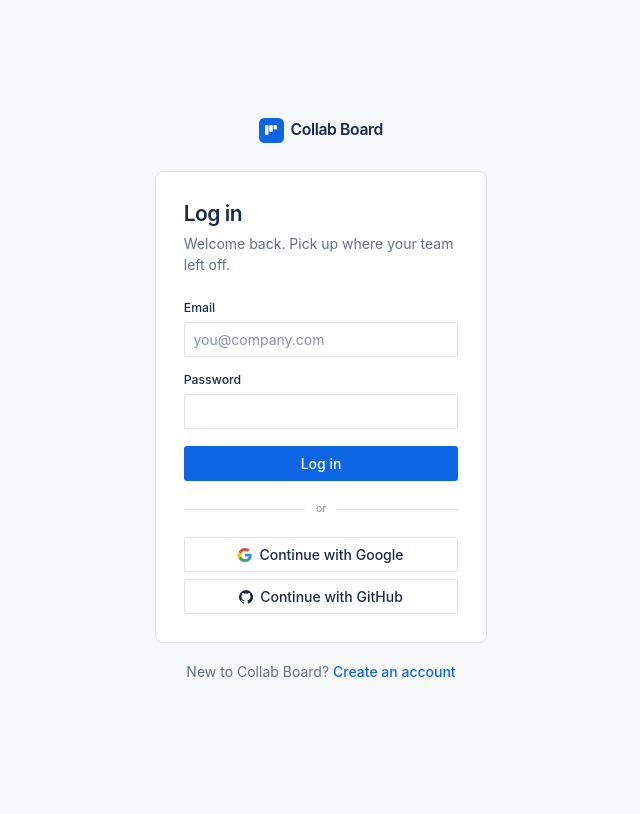
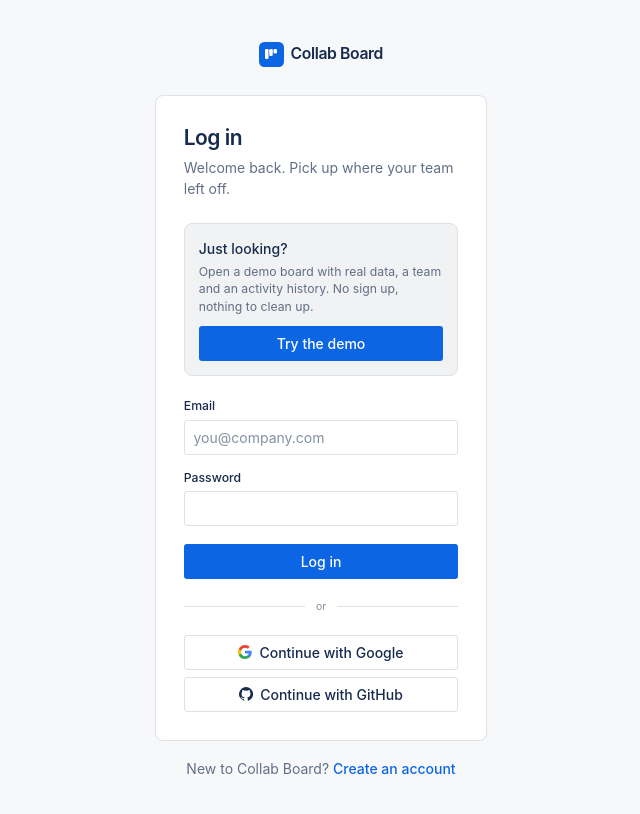
Before and after one commit to AhmedGamall1/KANBAN, a React (Vite) app in the folder web/: page /login in a window 1280 px wide. Shown: the top 814 px of the page, without its empty margins (319-959 px from the left). Built offline with nearby package versions, Linux system fonts and the light colour scheme; no server answers; what @dnd-kit/dom, @dnd-kit/react would draw is missing.

Commit message:
feat(web/auth): add a guest demo entry to the login screen

```diff
--- a/web/src/auth/useAuth.ts
+++ b/web/src/auth/useAuth.ts
@@ -65,6 +65,13 @@
   });
 }
 
+export function useGuestLogin() {
+  return useMutation({
+    mutationFn: () =>
+      api.post<{ user: AuthUser; boardId: string }>("/auth/guest"),
+  });
+}
+
 export function useLogout() {
   const client = useQueryClient();
 
--- /dev/null
+++ b/web/src/components/auth/DemoEntry.tsx
@@ -0,0 +1,57 @@
+import { useQueryClient } from "@tanstack/react-query";
+import { meQueryKey, useGuestLogin } from "@/auth/useAuth";
+import { buttonClasses } from "@/components/ui/buttonStyles";
+import { ApiError } from "@/lib/api";
+
+interface DemoEntryProps {
+  onStarted: (boardId: string) => void;
+}
+
+export default function DemoEntry({ onStarted }: DemoEntryProps) {
+  const client = useQueryClient();
+  const guest = useGuestLogin();
+
+  const error = guest.error
+    ? guest.error instanceof ApiError
+      ? guest.error.message
+      : "Could not start the demo. Please try again."
+    : null;
+
+  function start() {
+    guest.mutate(undefined, {
+      onSuccess: ({ user, boardId }) => {
+        client.setQueryData(meQueryKey, user);
+        onStarted(boardId);
+      },
+    });
+  }
+
+  return (
+    <div className="mb-6 rounded-card border border-line bg-subtle p-4">
+      <p className="font-medium text-ink">Just looking?</p>
+      <p className="mt-1 text-sm text-ink-muted">
+        Open a demo board with real data, a team and an activity history. No sign
+        up, nothing to clean up.
+      </p>
+
+      {error && (
+        <p className="mt-3 rounded-control bg-danger-soft px-2.5 py-2 text-sm text-danger">
+          {error}
+        </p>
+      )}
+
+      <button
+        type="button"
+        onClick={start}
+        disabled={guest.isPending}
+        className={buttonClasses({
+          size: "lg",
+          fullWidth: true,
+          className: "mt-3",
+        })}
+      >
+        {guest.isPending ? "Preparing your board…" : "Try the demo"}
+      </button>
+    </div>
+  );
+}
--- a/web/src/routes/LoginPage.tsx
+++ b/web/src/routes/LoginPage.tsx
@@ -1,6 +1,7 @@
-import type { SubmitEvent } from "react";
+import { useState, type SubmitEvent } from "react";
 import { Link, Navigate, useLocation, useSearchParams } from "react-router";
 import { useAuth, useLogin } from "@/auth/useAuth";
+import DemoEntry from "@/components/auth/DemoEntry";
 import ProviderButtons from "@/components/auth/ProviderButtons";
 import Button from "@/components/ui/Button";
 import TextField from "@/components/ui/TextField";
@@ -17,6 +18,7 @@
 export default function LoginPage() {
   const { user } = useAuth();
   const login = useLogin();
+  const [demoBoardId, setDemoBoardId] = useState<string | null>(null);
   const location = useLocation();
 
   const [params] = useSearchParams();
@@ -38,7 +40,11 @@
   }
 
   if (user) {
-    return <Navigate to={state?.from ?? "/workspaces"} replace />;
+    const destination =
+      state?.from ??
+      (demoBoardId ? `/boards/${demoBoardId}` : "/workspaces");
+
+    return <Navigate to={destination} replace />;
   }
 
   return (
@@ -58,6 +64,8 @@
         </>
       }
     >
+      <DemoEntry onStarted={setDemoBoardId} />
+
       {providerError && (
         <p className="mb-4 rounded-control bg-danger-soft px-2.5 py-2 text-sm text-danger">
           {providerError}
```
